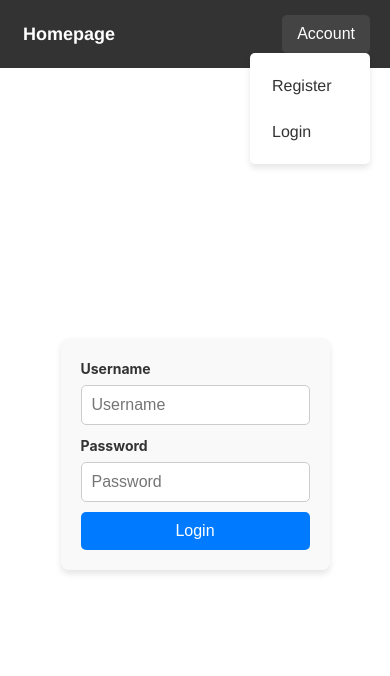
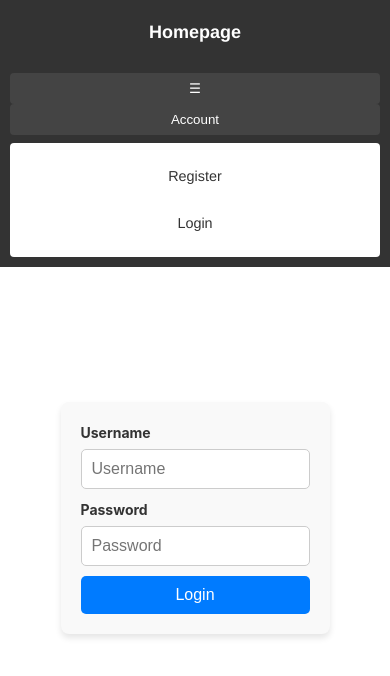
Before and after one commit to 9-8-7-6/vito_frontend, a Vue app: page /login in a window 390 px wide. Both pictures are taken after a click on the button "Account". Shown: the top 676 px of the page. Built offline with nearby package versions, Linux system fonts and the light colour scheme; no server answers.

Commit message:
add rwd for navbar and remove some min-width

```diff
--- a/src/assets/main.css
+++ b/src/assets/main.css
@@ -1,9 +1,13 @@
 @import './base.css';
+
+:root {
+  --navbar-height: 60px;
+}
 
 #app {
   max-width: 1280px;
   margin: 0 auto;
-  padding: 2rem;
+  padding: calc(2rem + var(--navbar-height)) 2rem 2rem;
   font-weight: normal;
 }
 
@@ -33,3 +37,50 @@ a,
     padding: 0 2rem;
   }
 }
+
+@media (max-width: 768px) {
+  :root {
+    --navbar-height: 80px;
+  }
+
+  #app {
+    padding: calc(1rem + var(--navbar-height)) 1rem 1rem;
+  }
+
+  .navbar {
+    display: flex;
+    flex-direction: column;
+    gap: 0.5rem;
+  }
+  .navbar a {
+    width: 100%;
+    text-align: center;
+  }
+
+  .table-container {
+    overflow-x: auto;
+  }
+  .table-container table {
+    width: auto;
+    min-width: 100%;
+  }
+  th,
+  td {
+    padding: 8px;
+    font-size: 0.9rem;
+  }
+
+  .pagination,
+  .button-group {
+    display: flex;
+    flex-direction: column;
+    gap: 0.75rem;
+  }
+
+  input,
+  select,
+  button {
+    width: 100%;
+    box-sizing: border-box;
+  }
+}
--- a/src/views/AssetView.vue
+++ b/src/views/AssetView.vue
@@ -278,7 +278,7 @@ table {
 .table-container table {
   width: 100%;
   border-collapse: collapse;
-  min-width: 800px;
+
   table-layout: fixed;
 }
 
--- a/src/views/NavBar.vue
+++ b/src/views/NavBar.vue
@@ -1,51 +1,72 @@
 <template>
-  <nav class="navbar">
+  <nav ref="navRef" class="navbar">
     <!-- Left-aligned navigation links -->
     <div class="left-links">
       <!-- Always show homepage -->
       <router-link to="/" class="logo">Homepage</router-link>
-
-      <!-- Authenticated user-only links -->
-      <router-link v-if="authStore.userId" to="/asset" class="nav-link">Asset</router-link>
-      <router-link v-if="authStore.userId" to="/transaction" class="nav-link"
-        >Transaction</router-link
-      >
-      <router-link v-if="authStore.userId" to="/stock" class="nav-link">Stock</router-link>
     </div>
 
     <!-- Right-aligned dropdown for account-related actions -->
     <div class="nav-menu">
+      <!-- Authenticated user-only links -->
+      <button @click="toggleResource" class="menu-button">☰</button>
+      <div v-show="showResources" class="dropdown resources">
+        <router-link to="/asset" class="dropdown-item" @click="showResources = false">
+          Asset
+        </router-link>
+        <router-link to="/transaction" class="dropdown-item" @click="showResources = false">
+          Transaction
+        </router-link>
+        <router-link to="/stock" class="dropdown-item" @click="showResources = false">
+          Stock
+        </router-link>
+      </div>
+
+      <!-- Account toggle -->
       <button @click="toggleDropdown" class="menu-button">Account</button>
-
-      <!-- Dropdown menu shows/hides based on `dropdownVisible` -->
       <div v-show="dropdownVisible" class="dropdown">
-        <!-- Guest-only links -->
-        <router-link v-if="!authStore.userId" to="/register" class="dropdown-item"
-          >Register</router-link
+        <router-link
+          v-if="!authStore.userId"
+          to="/register"
+          class="dropdown-item"
+          @click="dropdownVisible = false"
         >
-        <router-link v-if="!authStore.userId" to="/login" class="dropdown-item">Login</router-link>
-
-        <!-- Logged-in user links -->
+          Register
+        </router-link>
+        <router-link
+          v-if="!authStore.userId"
+          to="/login"
+          class="dropdown-item"
+          @click="dropdownVisible = false"
+        >
+          Login
+        </router-link>
         <button v-if="authStore.userId" @click="handleLogout" class="dropdown-item">Logout</button>
-        <router-link v-if="authStore.userId" to="/setting" class="dropdown-item"
-          >Setting</router-link
+        <router-link
+          v-if="authStore.userId"
+          to="/setting"
+          class="dropdown-item"
+          @click="dropdownVisible = false"
         >
+          Setting
+        </router-link>
       </div>
     </div>
   </nav>
 </template>
 
-<script setup>
-import { ref } from 'vue'
+<script setup lang="ts">
+import { ref, onMounted, onBeforeUnmount } from 'vue'
 import { useAuthStore } from '@/stores/auth'
 import { useRouter } from 'vue-router'
 
 // Access auth state and routing
 const authStore = useAuthStore()
 const router = useRouter()
+const showResources = ref(false)
+const dropdownVisible = ref(false)
+const navRef = ref<HTMLElement | null>(null)
 
-// Dropdown menu visibility toggle
-const dropdownVisible = ref(false)
 const toggleDropdown = () => {
   dropdownVisible.value = !dropdownVisible.value
 }
@@ -56,6 +77,24 @@ const handleLogout = () => {
   router.push('/login') // Redirect to login page
   dropdownVisible.value = false
 }
+
+function toggleResource() {
+  showResources.value = !showResources.value
+}
+
+function handleClickOutside(e: MouseEvent) {
+  if (navRef.value && !navRef.value.contains(e.target as Node)) {
+    showResources.value = false
+    dropdownVisible.value = false
+  }
+}
+
+onMounted(() => {
+  document.addEventListener('click', handleClickOutside)
+})
+onBeforeUnmount(() => {
+  document.removeEventListener('click', handleClickOutside)
+})
 </script>
 
 <style scoped>
@@ -110,14 +149,12 @@ const handleLogout = () => {
 }
 
 .menu-button {
-  background-color: #444;
+  background: #444;
   border: none;
-  padding: 10px 15px;
-  border-radius: 5px;
-  font-size: 16px;
+  padding: 0.5rem 0.75rem;
+  border-radius: 4px;
   color: #fff;
   cursor: pointer;
-  transition: background-color 0.2s;
 }
 
 .menu-button:hover {
@@ -138,19 +175,55 @@ const handleLogout = () => {
 }
 
 .dropdown-item {
-  padding: 8px 12px;
+  padding: 0.5rem 0.75rem;
+  color: #333;
   text-decoration: none;
-  color: #333;
-  border: none;
-  background: none;
-  text-align: left;
-  width: 100%;
-  cursor: pointer;
-  font-size: 16px;
-  margin: 2px 0;
+  font-size: 0.9rem;
+  transition: 0.2s;
 }
 
 .dropdown-item:hover {
   background-color: #f0f0f0;
 }
+
+@media (max-width: 768px) {
+  .navbar {
+    flex-direction: column;
+    align-items: stretch;
+    padding: 10px;
+  }
+
+  .left-links {
+    display: flex;
+    flex-wrap: wrap;
+    gap: 8px;
+    margin-bottom: 10px;
+    justify-content: space-between;
+  }
+  .left-links .logo,
+  .left-links .nav-link {
+    flex: 1 1 48%;
+    text-align: center;
+    padding: 8px 0;
+  }
+
+  .nav-menu {
+    width: 100%;
+  }
+  .menu-button {
+    width: 100%;
+  }
+
+  .dropdown {
+    position: sticky;
+    width: 100%;
+    box-shadow: none;
+    margin-top: 8px;
+    border-radius: 4px;
+  }
+  .dropdown-item {
+    padding: 12px;
+    text-align: center;
+  }
+}
 </style>
--- a/src/views/SettingView.vue
+++ b/src/views/SettingView.vue
@@ -174,7 +174,7 @@ table {
 .table-container table {
   width: 100%;
   border-collapse: collapse;
-  min-width: 800px;
+
   table-layout: fixed;
 }
 
--- a/src/views/StockView.vue
+++ b/src/views/StockView.vue
@@ -357,7 +357,7 @@ table {
 .table-container table {
   width: 100%;
   border-collapse: collapse;
-  min-width: 800px;
+
   table-layout: fixed;
 }
 
--- a/src/views/TransactionView.vue
+++ b/src/views/TransactionView.vue
@@ -616,7 +616,7 @@ table {
 .table-container table {
   width: 100%;
   border-collapse: collapse;
-  min-width: 800px;
+
   table-layout: fixed;
 }
 
```
